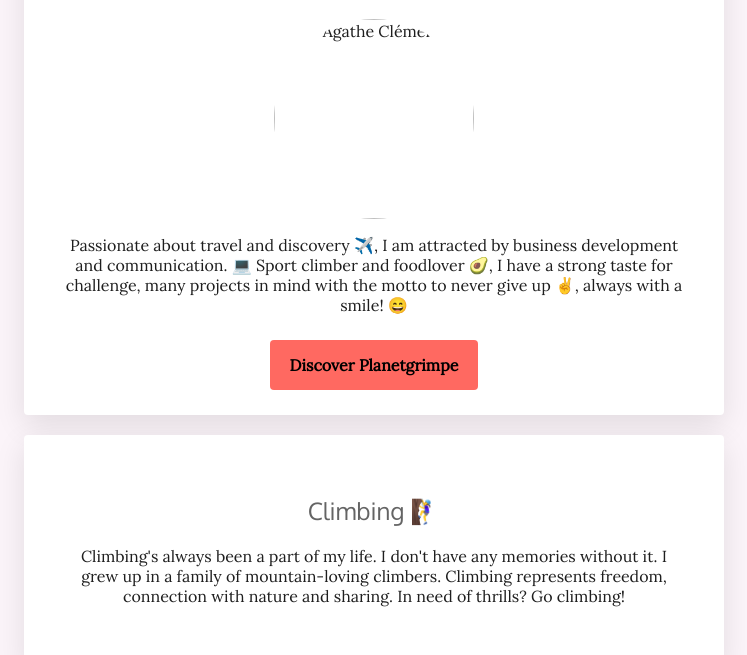
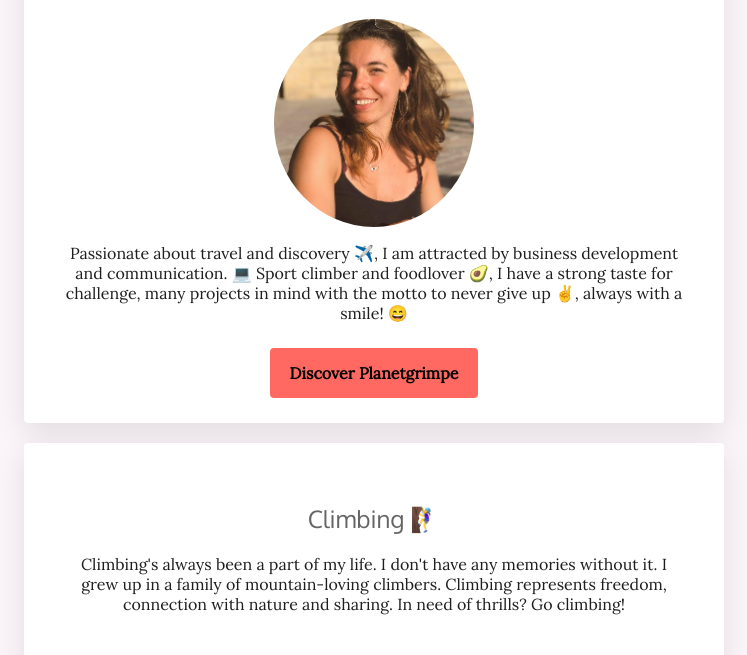
Before and after one commit to agathe-clement/my-profile, a plain HTML site: page index.html in a window 1280 px wide. Shown: the part 145-800 px from the top of the page, without its empty margins (266-1013 px from the left). Drawn offline with Linux system fonts and the light colour scheme.

Commit message:
Add files via upload

```diff
--- a/index.html
+++ b/index.html
@@ -16,7 +16,7 @@
 <div class="container">
 	<div class="card-white" id="introduction">
      <h1>Hello I'm Agathe 🥰</h1>
-     <img src="images/profile.jpg" class="img-circle" width="200px" alt="Agathe Clément">
+     <img src="images/profile-picture.png" class="img-circle" width="200px" alt="Agathe Clément">
      <p>Passionate about travel and discovery ✈️, I am attracted by business development and communication. 💻
      Sport climber and foodlover 🥑, I have a strong taste for challenge, many projects in mind with the motto to never give up ✌️, always with a smile! 😄</p>
      <a href="https://planetgrimpe.com/" class="btn-pink" target="_blank">Discover Planetgrimpe</a>
```
